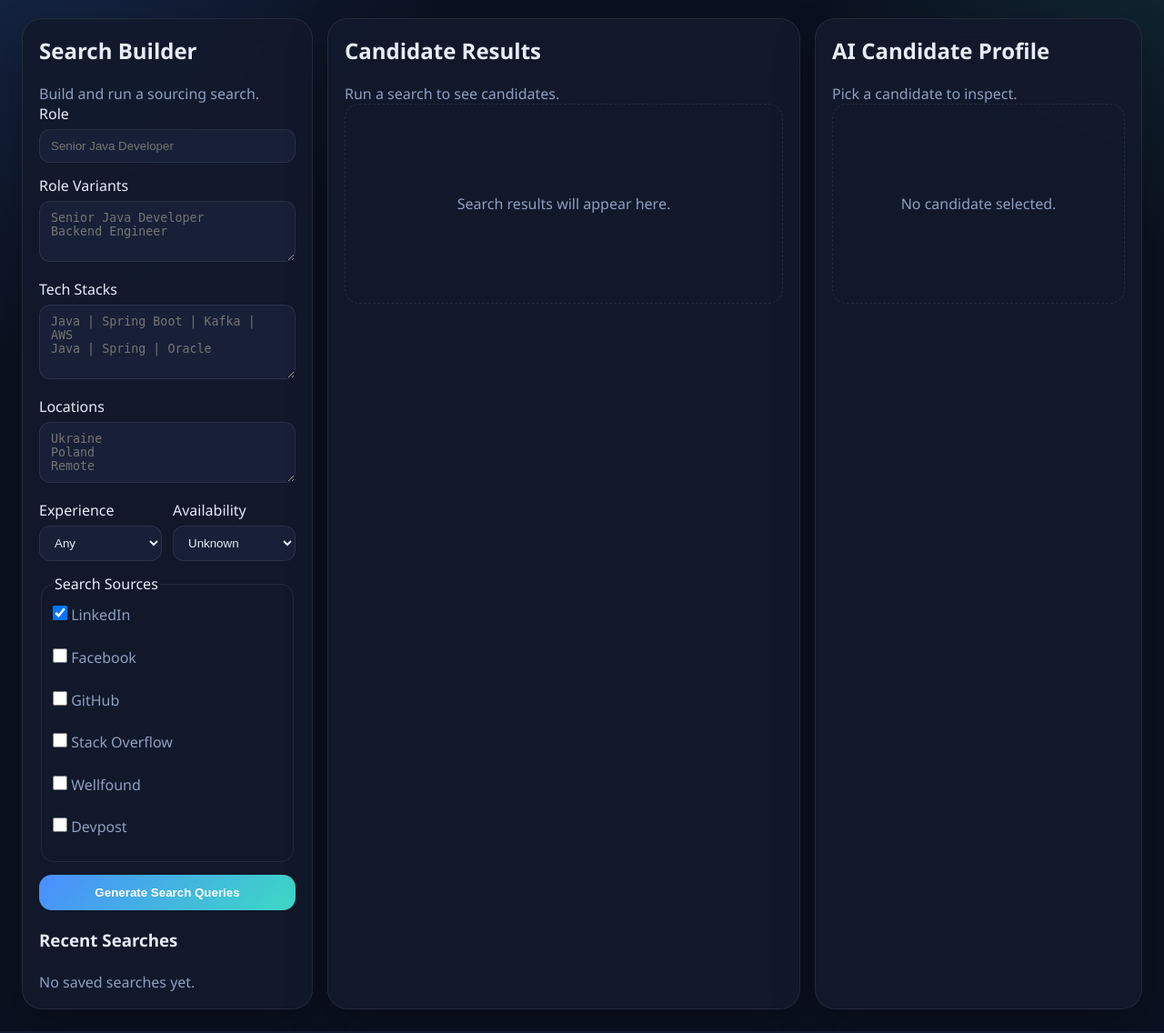
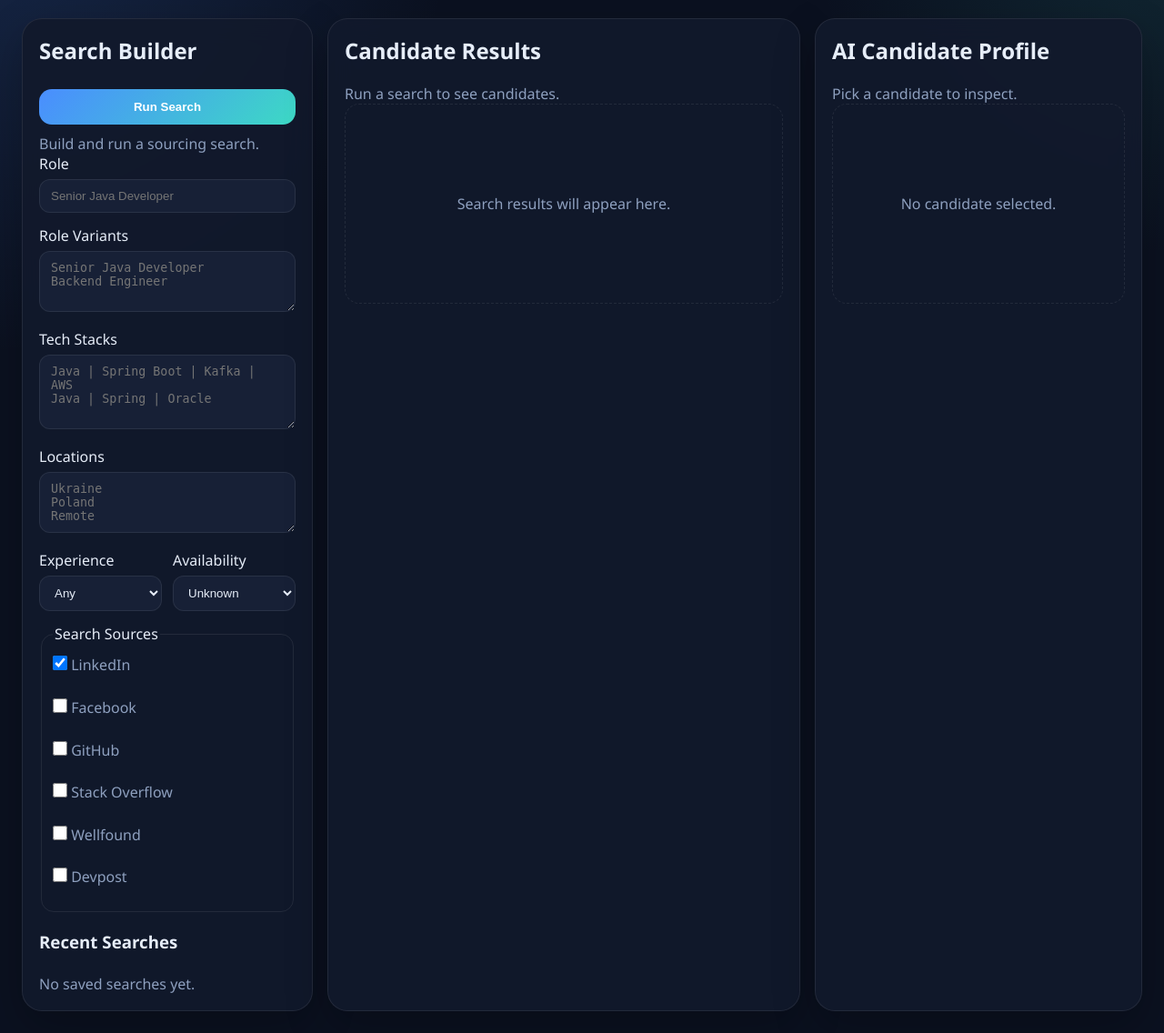
Before and after one commit to fedoretsigor-cloud/linkedin-xray-search-toolkit, a Flask app: page / in a window 1280 px wide. Shown: the part 111-1247 px from the top of the page at 91% size. Run offline with Flask 3, Linux system fonts and the light colour scheme; data that the repository does not hold is empty.

Commit message:
Refine search builder button layout

```diff
--- a/static/app.js
+++ b/static/app.js
@@ -73,7 +73,7 @@ function selectCandidate(candidateId) {
 function renderResults(run) {
   state.run = run;
   const meta = document.getElementById("results-meta");
-  meta.textContent = `${run.candidates.length} candidates • ${run.queries_count} queries • ${run.duration_seconds}s`;
+  meta.textContent = `${run.candidates.length} candidates â€¢ ${run.queries_count} queries â€¢ ${run.duration_seconds}s`;
 
   const empty = document.getElementById("results-state");
   const wrapper = document.getElementById("results-table-wrapper");
@@ -124,7 +124,7 @@ function renderHistory(items) {
     node.className = "history-item";
     node.innerHTML = `
       <strong>${item.role || "Untitled search"}</strong>
-      <span>${item.candidate_count} candidates • ${item.strong_matches} strong</span>
+      <span>${item.candidate_count} candidates â€¢ ${item.strong_matches} strong</span>
     `;
     node.addEventListener("click", async () => {
       const response = await fetch(`/api/searches/${item.id}`);
@@ -174,7 +174,7 @@ async function handleSearch(event) {
     alert(error.message);
   } finally {
     button.disabled = false;
-    button.textContent = "Generate Search Queries";
+    button.textContent = "Run Search";
   }
 }
 
--- a/static/styles.css
+++ b/static/styles.css
@@ -63,6 +63,20 @@ h1, h2, h3, h4, p { margin-top: 0; }
 }
 
 .panel-header p { color: var(--muted); margin-bottom: 0; }
+.panel-header-action {
+  display: block;
+}
+.header-search-btn {
+  display: inline-flex;
+  width: auto;
+  min-width: 140px;
+  margin: 6px 0 10px;
+  padding: 10px 16px;
+  align-items: center;
+  justify-content: center;
+  text-align: center;
+  white-space: nowrap;
+}
 .builder-form label,
 .source-group { display: block; margin-bottom: 14px; }
 .builder-form input,
@@ -193,3 +207,14 @@ a { color: #7fd9ff; }
 @media (max-width: 1200px) {
   .workspace { grid-template-columns: 1fr; }
 }
+
+@media (max-width: 720px) {
+  .panel-header-action {
+    display: block;
+  }
+
+  .header-search-btn {
+    width: 100%;
+    justify-content: center;
+  }
+}
--- a/templates/index.html
+++ b/templates/index.html
@@ -20,9 +20,12 @@
 
       <main class="workspace">
         <section class="panel builder-panel">
-          <div class="panel-header">
-            <h2>Search Builder</h2>
-            <p>Build and run a sourcing search.</p>
+          <div class="panel-header panel-header-action">
+            <div>
+              <h2>Search Builder</h2>
+              <button type="submit" form="search-form" class="primary-btn header-search-btn" id="search-button">Run Search</button>
+              <p>Build and run a sourcing search.</p>
+            </div>
           </div>
 
           <form id="search-form" class="builder-form">
@@ -51,8 +54,8 @@
                 Experience
                 <select name="experience">
                   <option value="">Any</option>
-                  <option>3–5 years</option>
-                  <option>5–8 years</option>
+                  <option>3-5 years</option>
+                  <option>5-8 years</option>
                   <option>8+ years</option>
                 </select>
               </label>
@@ -98,8 +101,6 @@
                 </label>
               </div>
             </fieldset>
-
-            <button type="submit" class="primary-btn" id="search-button">Generate Search Queries</button>
           </form>
 
           <div class="saved-searches">
@@ -153,4 +154,4 @@
 
     <script src="{{ url_for('static', filename='app.js') }}"></script>
   </body>
-  </html>
+</html>
```
